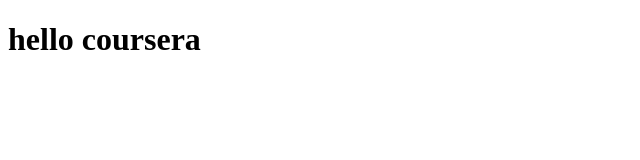
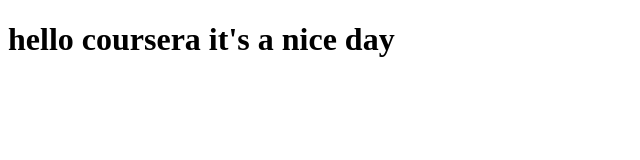
Before and after one commit to Kasim7262/coursera-test, a plain HTML site: page site/index.html in a window 1280 px wide. Shown: the whole page, without its empty margins (0-640 px from the left). Drawn offline with Linux system fonts and the light colour scheme.

Commit message:
Small addition to our page content.

```diff
--- a/site/index.html
+++ b/site/index.html
@@ -6,6 +6,7 @@
 	<title>hello coursera</title>
 </head>
 <body>
-<h1>hello coursera</h1>
+<h1>hello coursera
+	it's a nice day</h1>
 </body>
 </html>
```
